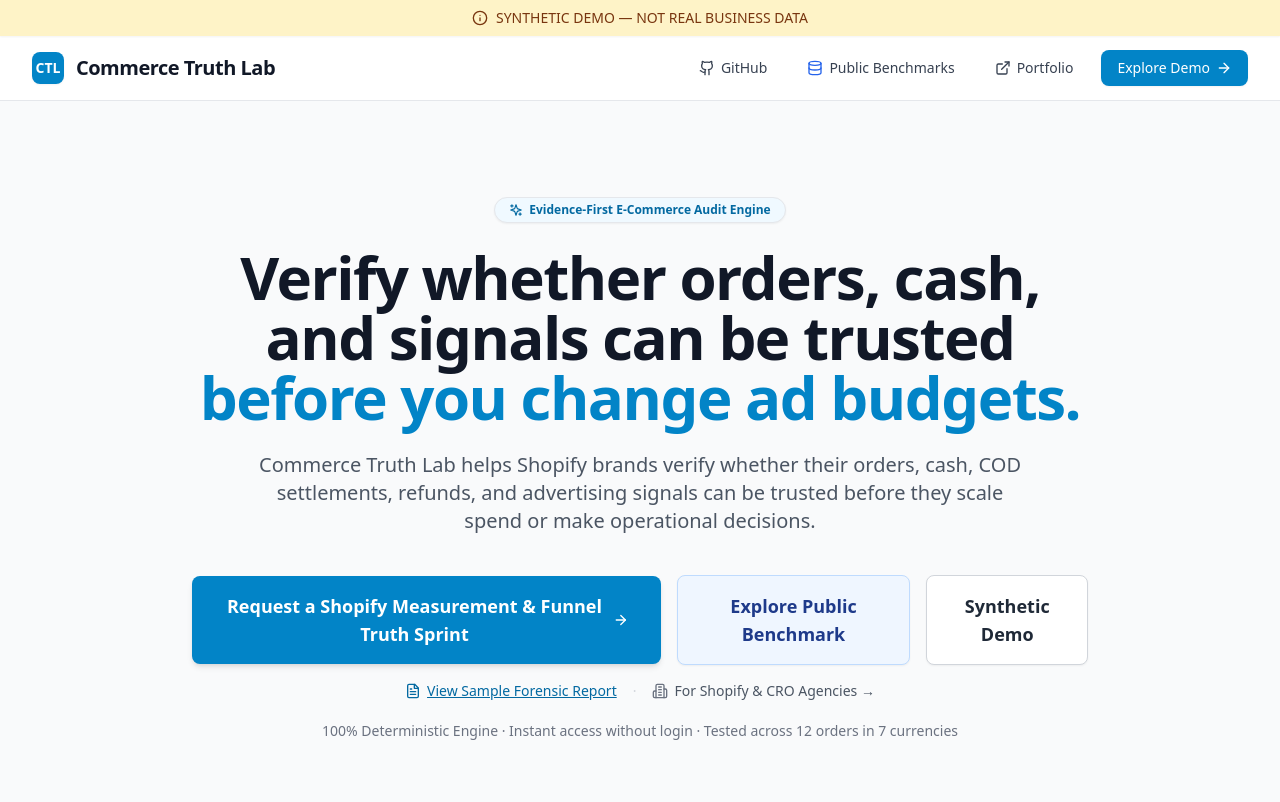
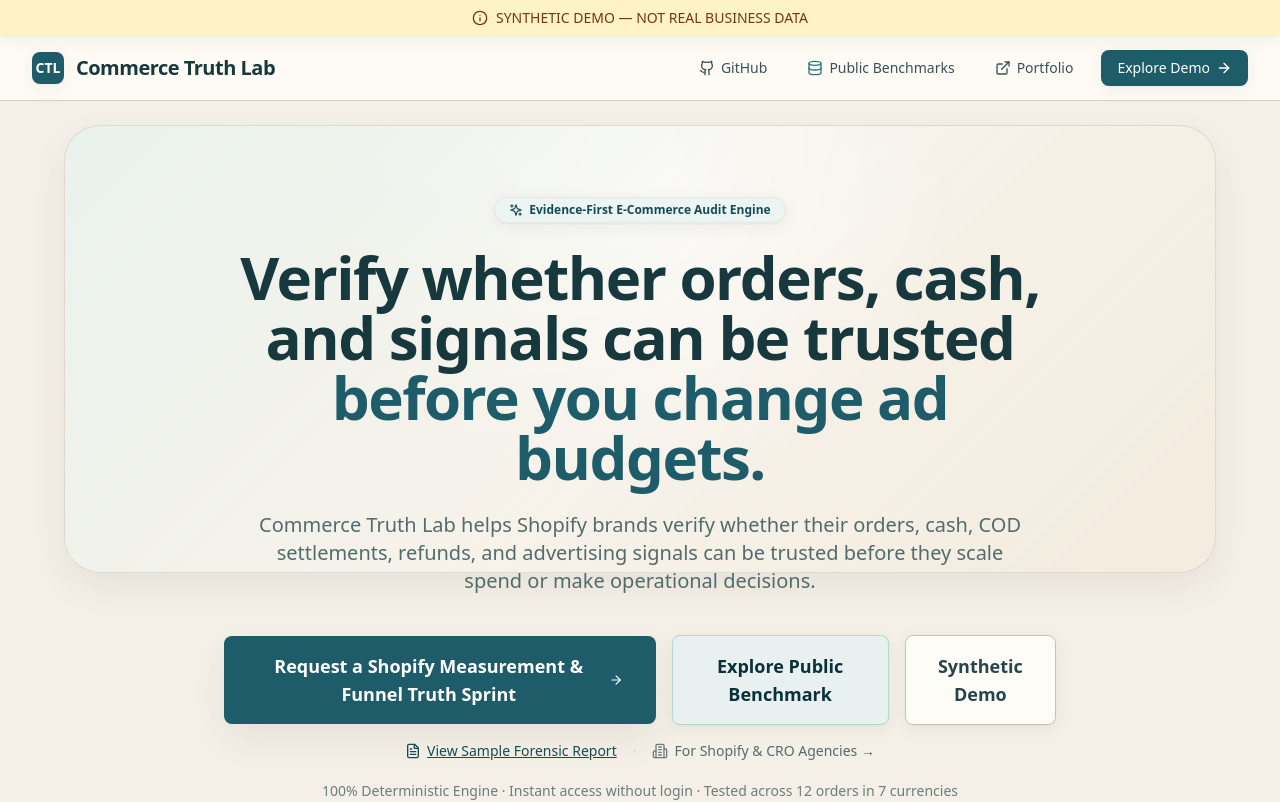
Before and after one commit to muslim-rashdi-ecom/commerce-truth-lab, a React (Vite) app in the folder apps/web/: page / in a window 1280 px wide. Shown: the top 802 px of the page. Built offline with nearby package versions, Linux system fonts and the light colour scheme; no server answers.

Commit message:
style(web): introduce beige and sea-blue visual system

```diff
--- a/apps/web/src/components/Layout.tsx
+++ b/apps/web/src/components/Layout.tsx
@@ -17,7 +17,7 @@
   const [sidebarOpen, setSidebarOpen] = useState(false);
 
   return (
-    <div className="min-h-screen flex flex-col bg-gray-50">
+    <div className="app-shell min-h-screen flex flex-col bg-gray-50">
       {/* Mobile sidebar backdrop */}
       {sidebarOpen && (
         <div
@@ -27,7 +27,7 @@
       )}
 
       {/* Top Header */}
-      <header className="bg-white border-b border-gray-200 flex items-center justify-between px-4 sm:px-6 lg:px-8 h-16 shrink-0 z-10 sticky top-0">
+      <header className="site-header bg-white border-b border-gray-200 flex items-center justify-between px-4 sm:px-6 lg:px-8 h-16 shrink-0 z-10 sticky top-0">
         <div className="flex items-center">
           <button
             className="lg:hidden p-2 -ml-2 mr-2 text-gray-500 hover:text-gray-700"
--- a/apps/web/src/index.css
+++ b/apps/web/src/index.css
@@ -2,8 +2,139 @@
 @tailwind components;
 @tailwind utilities;
 
+:root {
+  --canvas: #f5f0e7;
+  --canvas-deep: #eee6d9;
+  --surface: #fffdf8;
+  --surface-muted: #faf6ee;
+  --ink: #17383d;
+  --ink-soft: #365258;
+  --ink-muted: #6c7d7c;
+  --sea-deep: #0a3039;
+  --sea: #1d5c68;
+  --sea-soft: #d8eae5;
+  --line: #ded8cd;
+  --line-strong: #c9c0b2;
+  --shadow-soft: 0 14px 35px rgba(33, 52, 48, 0.07);
+  --shadow-card: 0 4px 18px rgba(33, 52, 48, 0.06), 0 1px 2px rgba(33, 52, 48, 0.04);
+}
+
 @layer base {
+  html {
+    background: var(--canvas);
+  }
+
   body {
-    @apply bg-gray-50 text-gray-900 antialiased;
+    @apply antialiased;
+    background:
+      radial-gradient(circle at 6% -10%, rgba(214, 231, 224, 0.7), transparent 30rem),
+      radial-gradient(circle at 96% 8%, rgba(239, 225, 199, 0.55), transparent 26rem),
+      var(--canvas);
+    color: var(--ink);
+    font-family: Inter, ui-sans-serif, system-ui, -apple-system, BlinkMacSystemFont, "Segoe UI", sans-serif;
+    font-feature-settings: "cv02", "cv03", "cv04", "cv11";
+    min-width: 320px;
+  }
+
+  ::selection {
+    background: var(--sea-soft);
+    color: var(--sea-deep);
+  }
+
+  button,
+  a {
+    -webkit-tap-highlight-color: transparent;
+  }
+
+  button:focus-visible,
+  a:focus-visible,
+  input:focus-visible,
+  select:focus-visible,
+  textarea:focus-visible {
+    outline: 3px solid rgba(45, 116, 128, 0.28);
+    outline-offset: 2px;
+  }
+
+  code {
+    font-family: "SFMono-Regular", Consolas, "Liberation Mono", monospace;
   }
 }
+
+/* Translate the existing utility-first UI into the CTL design language. */
+.bg-gray-50 { background-color: var(--canvas) !important; }
+.bg-gray-100 { background-color: var(--canvas-deep) !important; }
+.bg-white { background-color: rgba(255, 253, 248, 0.94) !important; }
+.text-gray-900 { color: var(--ink) !important; }
+.text-gray-800 { color: #24464b !important; }
+.text-gray-700 { color: var(--ink-soft) !important; }
+.text-gray-600 { color: #526b6d !important; }
+.text-gray-500 { color: var(--ink-muted) !important; }
+.text-gray-400 { color: #91a09e !important; }
+.border-gray-200 { border-color: var(--line) !important; }
+.border-gray-300 { border-color: var(--line-strong) !important; }
+.bg-blue-50 { background-color: #e8f1ef !important; }
+.bg-blue-100 { background-color: #d6e8e4 !important; }
+.text-blue-900 { color: var(--sea-deep) !important; }
+.text-blue-700 { color: var(--sea) !important; }
+.text-blue-600 { color: #2d7480 !important; }
+.border-blue-200 { border-color: #b9d5cf !important; }
+.bg-slate-50 { background-color: #f7f4ee !important; }
+.bg-slate-100 { background-color: #eeeae1 !important; }
+.border-slate-200 { border-color: var(--line) !important; }
+.text-slate-900 { color: var(--ink) !important; }
+.text-slate-700 { color: var(--ink-soft) !important; }
+.text-slate-600 { color: var(--ink-muted) !important; }
+.shadow-sm { box-shadow: var(--shadow-card) !important; }
+.shadow-md { box-shadow: var(--shadow-soft) !important; }
+
+.landing-shell,
+.app-shell {
+  background: transparent;
+}
+
+.site-header {
+  background: rgba(255, 253, 248, 0.84) !important;
+  backdrop-filter: blur(18px);
+  border-color: rgba(201, 192, 178, 0.72) !important;
+}
+
+.hero-section {
+  position: relative;
+  isolation: isolate;
+}
+
+.hero-section::before {
+  content: "";
+  position: absolute;
+  inset: -2.5rem -8rem auto;
+  height: 28rem;
+  z-index: -1;
+  background:
+    linear-gradient(135deg, rgba(232, 242, 238, 0.88), rgba(255, 253, 248, 0.2) 52%, rgba(240, 225, 199, 0.28)),
+    radial-gradient(circle at 50% 12%, rgba(255, 255, 255, 0.7), transparent 45%);
+  border: 1px solid rgba(201, 192, 178, 0.48);
+  border-radius: 2.25rem;
+  box-shadow: var(--shadow-soft);
+}
+
+.premium-card {
+  background: var(--surface);
+  border: 1px solid var(--line);
+  border-radius: 1.15rem;
+  box-shadow: var(--shadow-card);
+}
+
+.eyebrow {
+  color: var(--sea);
+  letter-spacing: 0.14em;
+  text-transform: uppercase;
+  font-size: 0.68rem;
+  font-weight: 800;
+}
+
+@media (max-width: 640px) {
+  .hero-section::before {
+    inset-inline: -1rem;
+    border-radius: 1.5rem;
+  }
+}
--- a/apps/web/src/pages/LandingPage.tsx
+++ b/apps/web/src/pages/LandingPage.tsx
@@ -28,12 +28,12 @@
   const navigate = useNavigate();
 
   return (
-    <div className="min-h-screen bg-gray-50 flex flex-col font-sans text-gray-900">
+    <div className="landing-shell min-h-screen bg-gray-50 flex flex-col font-sans text-gray-900">
       {/* Top Banner */}
       <SyntheticBadge />
 
       {/* Header */}
-      <header className="bg-white border-b border-gray-200 sticky top-0 z-40">
+      <header className="site-header bg-white border-b border-gray-200 sticky top-0 z-40">
         <div className="max-w-7xl mx-auto px-4 sm:px-6 lg:px-8 h-16 flex justify-between items-center">
           <div className="flex items-center space-x-3 cursor-pointer" onClick={() => navigate('/')}>
             <div className="w-8 h-8 rounded-lg bg-brand-600 flex items-center justify-center text-white font-bold text-sm shadow-sm">
@@ -81,7 +81,7 @@
 
       <main className="flex-1 w-full max-w-7xl mx-auto px-4 sm:px-6 lg:px-8 py-12 sm:py-16 space-y-24">
         {/* Section 0: Hero Section */}
-        <section className="text-center max-w-4xl mx-auto pt-4 sm:pt-8">
+        <section className="hero-section text-center max-w-4xl mx-auto pt-4 sm:pt-8 px-4 sm:px-8 pb-10">
           <div className="inline-flex items-center px-3.5 py-1 rounded-full text-xs font-semibold bg-brand-50 text-brand-700 border border-brand-200 mb-6 shadow-sm">
             <Sparkles className="w-3.5 h-3.5 mr-1.5" />
             Evidence-First E-Commerce Audit Engine
--- a/apps/web/tailwind.config.js
+++ b/apps/web/tailwind.config.js
@@ -5,12 +5,12 @@
     extend: {
       colors: {
         brand: {
-          50: '#f0f9ff',
-          100: '#e0f2fe',
-          500: '#0ea5e9',
-          600: '#0284c7',
-          700: '#0369a1',
-          900: '#0c4a6e',
+          50: '#edf5f3',
+          100: '#d8eae5',
+          500: '#2d7480',
+          600: '#1d5c68',
+          700: '#154b56',
+          900: '#0a3039',
         }
       }
     }
```
